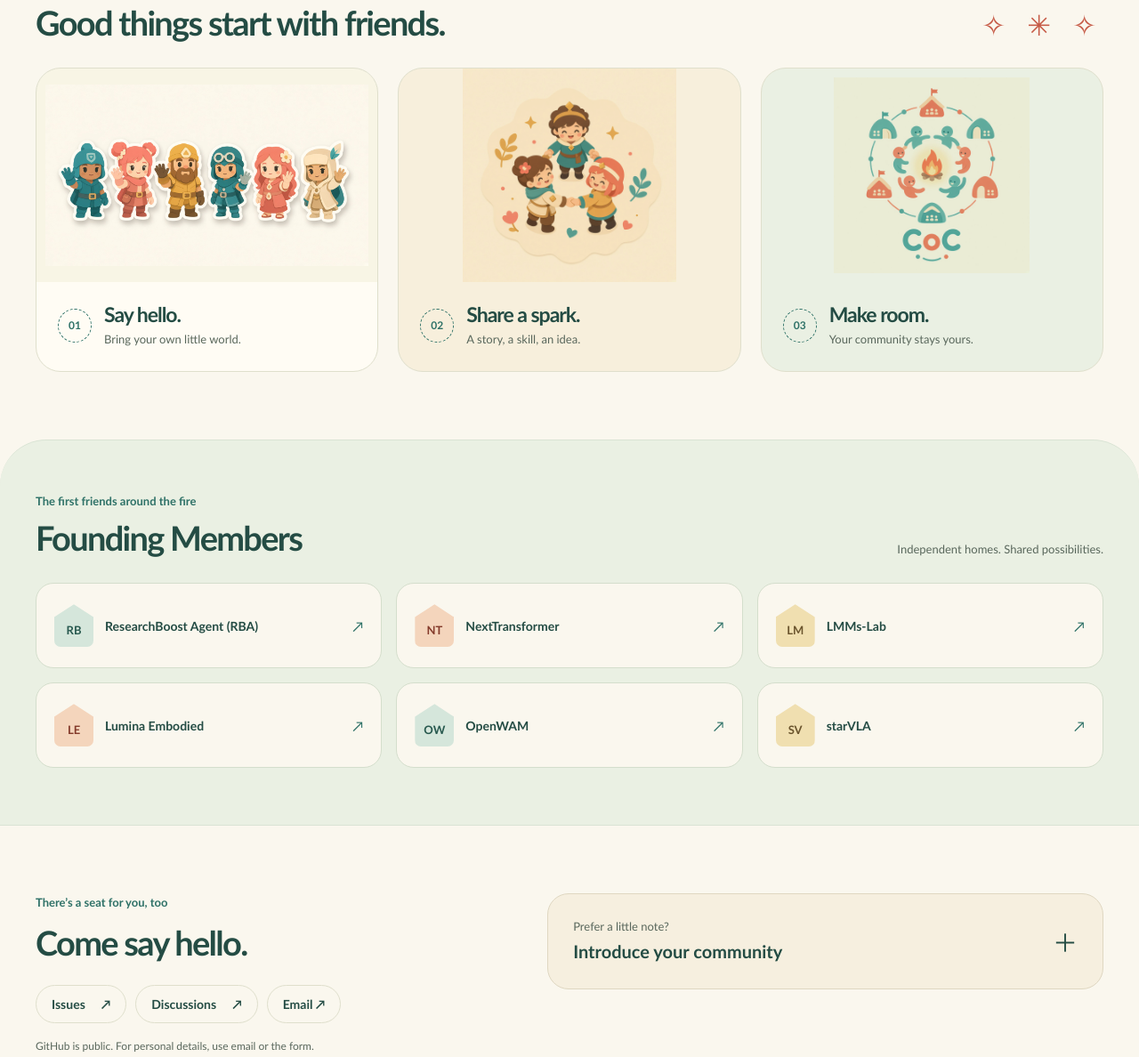
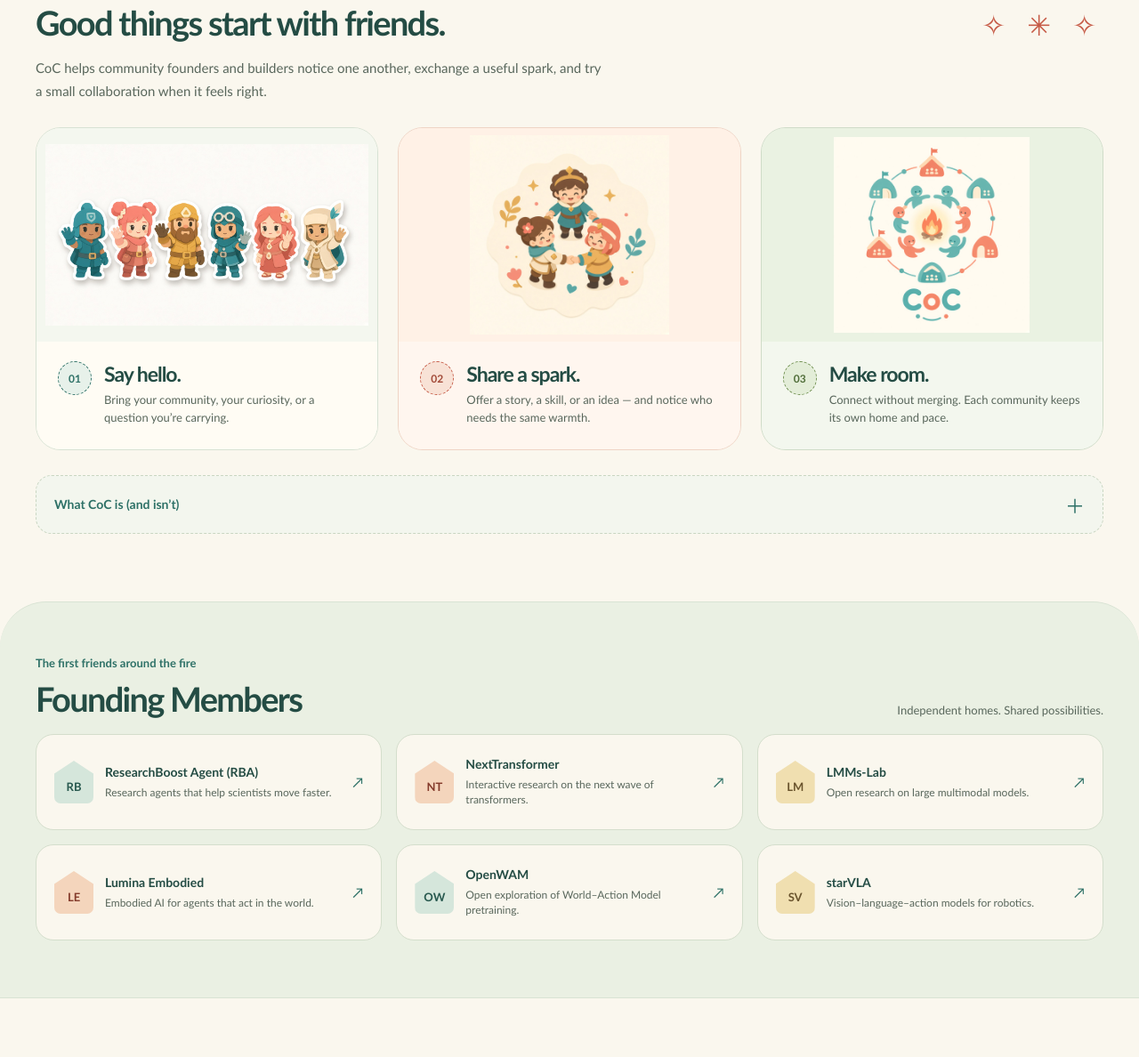
Before and after one commit to Community-of-Community/Community-of-Community.github.io, a plain HTML site: page index.html in a window 1280 px wide. Shown: the part 732-1920 px from the top of the page at 89% size. Drawn offline with Linux system fonts and the light colour scheme.

Commit message:
Restore foldable intro copy, member blurbs, and story card color balance.
Co-authored-by: Cursor <cursoragent@cursor.com>

```diff
--- a/index.html
+++ b/index.html
@@ -30,29 +30,37 @@
         <div class="hero-copy">
           <p class="eyebrow"><span class="little-spark" aria-hidden="true">✳</span><span data-i18n="hero.eyebrow">A little hello. A whole new world.</span></p>
           <h1 id="hero-title"><span>Make friends</span> <span class="slogan-second">and <span class="coral-word">Shared</span><br>possibilities.</span></h1>
-          <p class="hero-description" data-i18n="hero.description">A public-benefit, non-commercial gathering place for independent communities.</p>
+          <p class="hero-description" data-i18n="hero.description">A public-benefit, non-commercial gathering place for independent communities to meet, share experience, and explore small collaborations — without replacing anyone’s home community.</p>
           <a class="button button-dark" href="#collaboration-form"><span data-i18n="hero.action">Come sit with us</span><span aria-hidden="true">↗</span></a>
         </div>
         <figure class="hero-visual"><span class="hello-sticker" aria-hidden="true" data-i18n="hero.hello">hello, friend!</span><img src="assets/coc-friends-campfire.jpg" width="1280" height="720" alt="Little friends share a campfire, surrounded by teal and coral community houses" data-i18n-alt="hero.imageAlt" fetchpriority="high"><figcaption><span class="tiny-heart" aria-hidden="true">♥</span><span data-i18n="hero.caption">Different homes. One warm fire.</span></figcaption></figure>
       </section>
       <section class="story-section page-width" id="story" aria-labelledby="story-title">
         <div class="section-heading"><h2 id="story-title" data-i18n="story.title">Good things start with friends.</h2><span class="drawn-stars" aria-hidden="true">✧ ✳ ✧</span></div>
+        <p class="story-lead" data-i18n="story.lead">CoC helps community founders and builders notice one another, exchange a useful spark, and try a small collaboration when it feels right.</p>
         <div class="story-grid">
-          <figure class="story-card story-wave"><img src="assets/coc-friends-wave.jpg" width="1280" height="720" loading="lazy" alt="Six cheerful little friends waving hello" data-i18n-alt="story.waveAlt"><figcaption><span class="story-number" aria-hidden="true">01</span><div><h3 data-i18n="story.oneTitle">Say hello.</h3><p data-i18n="story.oneBody">Bring your own little world.</p></div></figcaption></figure>
-          <figure class="story-card story-circle"><img src="assets/coc-friends-circle.jpg" width="1024" height="1024" loading="lazy" alt="Three friends hold hands in a circle" data-i18n-alt="story.circleAlt"><figcaption><span class="story-number" aria-hidden="true">02</span><div><h3 data-i18n="story.twoTitle">Share a spark.</h3><p data-i18n="story.twoBody">A story, a skill, an idea.</p></div></figcaption></figure>
-          <figure class="story-card story-homes"><img src="assets/coc-logo.jpg" width="1024" height="1024" loading="lazy" alt="Independent community houses connected around a shared fire, the CoC logo" data-i18n-alt="story.homesAlt"><figcaption><span class="story-number" aria-hidden="true">03</span><div><h3 data-i18n="story.threeTitle">Make room.</h3><p data-i18n="story.threeBody">Your community stays yours.</p></div></figcaption></figure>
+          <figure class="story-card story-wave"><img src="assets/coc-friends-wave.jpg" width="1280" height="720" loading="lazy" alt="Six cheerful little friends waving hello" data-i18n-alt="story.waveAlt"><figcaption><span class="story-number" aria-hidden="true">01</span><div><h3 data-i18n="story.oneTitle">Say hello.</h3><p data-i18n="story.oneBody">Bring your community, your curiosity, or a question you’re carrying.</p></div></figcaption></figure>
+          <figure class="story-card story-circle"><img src="assets/coc-friends-circle.jpg" width="1024" height="1024" loading="lazy" alt="Three friends hold hands in a circle" data-i18n-alt="story.circleAlt"><figcaption><span class="story-number" aria-hidden="true">02</span><div><h3 data-i18n="story.twoTitle">Share a spark.</h3><p data-i18n="story.twoBody">Offer a story, a skill, or an idea — and notice who needs the same warmth.</p></div></figcaption></figure>
+          <figure class="story-card story-homes"><img src="assets/coc-logo.jpg" width="1024" height="1024" loading="lazy" alt="Independent community houses connected around a shared fire, the CoC logo" data-i18n-alt="story.homesAlt"><figcaption><span class="story-number" aria-hidden="true">03</span><div><h3 data-i18n="story.threeTitle">Make room.</h3><p data-i18n="story.threeBody">Connect without merging. Each community keeps its own home and pace.</p></div></figcaption></figure>
         </div>
+        <details class="about-panel">
+          <summary><span data-i18n="about.summary">What CoC is (and isn’t)</span><span aria-hidden="true">＋</span></summary>
+          <div class="about-body">
+            <p data-i18n="about.one">We create space for introductions, mutual learning, and small public-benefit collaborations between independent communities.</p>
+            <p data-i18n="about.two">We do not run member communities, broker commercial access, or speak on anyone’s behalf. Participation is voluntary; privacy and attribution stay with the people involved.</p>
+          </div>
+        </details>
       </section>
       <section class="members-section" id="members" aria-labelledby="members-title">
         <div class="page-width">
           <div class="section-heading"><div><p class="eyebrow" data-i18n="members.eyebrow">The first friends around the fire</p><h2 id="members-title" data-i18n="members.title">Founding Members</h2></div><p class="members-note" data-i18n="members.note">Independent homes. Shared possibilities.</p></div>
           <ul class="member-grid">
-            <li><a class="member-card" href="https://ai4ai-for-anything.github.io/" target="_blank" rel="noopener noreferrer"><span class="member-house house-teal" aria-hidden="true">RB</span><strong>ResearchBoost Agent (RBA)</strong><span class="member-arrow" aria-hidden="true">↗</span></a></li>
-            <li><a class="member-card" href="https://interactive-active-ai.github.io/NextTransformer/" target="_blank" rel="noopener noreferrer"><span class="member-house house-coral" aria-hidden="true">NT</span><strong>NextTransformer</strong><span class="member-arrow" aria-hidden="true">↗</span></a></li>
-            <li><a class="member-card" href="https://www.lmms-lab.com/" target="_blank" rel="noopener noreferrer"><span class="member-house house-gold" aria-hidden="true">LM</span><strong>LMMs-Lab</strong><span class="member-arrow" aria-hidden="true">↗</span></a></li>
-            <li><a class="member-card" href="https://lumina-embodied.ai/" target="_blank" rel="noopener noreferrer"><span class="member-house house-coral" aria-hidden="true">LE</span><strong>Lumina Embodied</strong><span class="member-arrow" aria-hidden="true">↗</span></a></li>
-            <li><a class="member-card" href="https://openwam-official.github.io/" target="_blank" rel="noopener noreferrer"><span class="member-house house-teal" aria-hidden="true">OW</span><strong>OpenWAM</strong><span class="member-arrow" aria-hidden="true">↗</span></a></li>
-            <li><a class="member-card" href="https://github.com/starVLA/starVLA" target="_blank" rel="noopener noreferrer"><span class="member-house house-gold" aria-hidden="true">SV</span><strong>starVLA</strong><span class="member-arrow" aria-hidden="true">↗</span></a></li>
+            <li><a class="member-card" href="https://ai4ai-for-anything.github.io/" target="_blank" rel="noopener noreferrer"><span class="member-house house-teal" aria-hidden="true">RB</span><span class="member-copy"><strong>ResearchBoost Agent (RBA)</strong><span data-i18n="members.rba">Research agents that help scientists move faster.</span></span><span class="member-arrow" aria-hidden="true">↗</span></a></li>
+            <li><a class="member-card" href="https://interactive-active-ai.github.io/NextTransformer/" target="_blank" rel="noopener noreferrer"><span class="member-house house-coral" aria-hidden="true">NT</span><span class="member-copy"><strong>NextTransformer</strong><span data-i18n="members.nt">Interactive research on the next wave of transformers.</span></span><span class="member-arrow" aria-hidden="true">↗</span></a></li>
+            <li><a class="member-card" href="https://www.lmms-lab.com/" target="_blank" rel="noopener noreferrer"><span class="member-house house-gold" aria-hidden="true">LM</span><span class="member-copy"><strong>LMMs-Lab</strong><span data-i18n="members.lm">Open research on large multimodal models.</span></span><span class="member-arrow" aria-hidden="true">↗</span></a></li>
+            <li><a class="member-card" href="https://lumina-embodied.ai/" target="_blank" rel="noopener noreferrer"><span class="member-house house-coral" aria-hidden="true">LE</span><span class="member-copy"><strong>Lumina Embodied</strong><span data-i18n="members.le">Embodied AI for agents that act in the world.</span></span><span class="member-arrow" aria-hidden="true">↗</span></a></li>
+            <li><a class="member-card" href="https://openwam-official.github.io/" target="_blank" rel="noopener noreferrer"><span class="member-house house-teal" aria-hidden="true">OW</span><span class="member-copy"><strong>OpenWAM</strong><span data-i18n="members.ow">Open exploration of World–Action Model pretraining.</span></span><span class="member-arrow" aria-hidden="true">↗</span></a></li>
+            <li><a class="member-card" href="https://github.com/starVLA/starVLA" target="_blank" rel="noopener noreferrer"><span class="member-house house-gold" aria-hidden="true">SV</span><span class="member-copy"><strong>starVLA</strong><span data-i18n="members.sv">Vision–language–action models for robotics.</span></span><span class="member-arrow" aria-hidden="true">↗</span></a></li>
           </ul>
         </div>
       </section>
--- a/main.js
+++ b/main.js
@@ -9,24 +9,34 @@ const translations = {
     "nav.contact": "Say hello ↗",
     "language.label": "Language",
     "hero.eyebrow": "A little hello. A whole new world.",
-    "hero.description": "A public-benefit, non-commercial gathering place for independent communities.",
+    "hero.description": "A public-benefit, non-commercial gathering place for independent communities to meet, share experience, and explore small collaborations — without replacing anyone’s home community.",
     "hero.action": "Come sit with us",
     "hero.hello": "hello, friend!",
     "hero.imageAlt": "Little friends share a campfire, surrounded by teal and coral community houses",
     "hero.caption": "Different homes. One warm fire.",
     "story.title": "Good things start with friends.",
+    "story.lead": "CoC helps community founders and builders notice one another, exchange a useful spark, and try a small collaboration when it feels right.",
     "story.waveAlt": "Six cheerful little friends waving hello",
     "story.circleAlt": "Three friends hold hands in a circle",
     "story.homesAlt": "Independent community houses connected around a shared fire, the CoC logo",
     "story.oneTitle": "Say hello.",
-    "story.oneBody": "Bring your own little world.",
+    "story.oneBody": "Bring your community, your curiosity, or a question you’re carrying.",
     "story.twoTitle": "Share a spark.",
-    "story.twoBody": "A story, a skill, an idea.",
+    "story.twoBody": "Offer a story, a skill, or an idea — and notice who needs the same warmth.",
     "story.threeTitle": "Make room.",
-    "story.threeBody": "Your community stays yours.",
+    "story.threeBody": "Connect without merging. Each community keeps its own home and pace.",
+    "about.summary": "What CoC is (and isn’t)",
+    "about.one": "We create space for introductions, mutual learning, and small public-benefit collaborations between independent communities.",
+    "about.two": "We do not run member communities, broker commercial access, or speak on anyone’s behalf. Participation is voluntary; privacy and attribution stay with the people involved.",
     "members.eyebrow": "The first friends around the fire",
     "members.title": "Founding Members",
     "members.note": "Independent homes. Shared possibilities.",
+    "members.rba": "Research agents that help scientists move faster.",
+    "members.nt": "Interactive research on the next wave of transformers.",
+    "members.lm": "Open research on large multimodal models.",
+    "members.le": "Embodied AI for agents that act in the world.",
+    "members.ow": "Open exploration of World–Action Model pretraining.",
+    "members.sv": "Vision–language–action models for robotics.",
     "contact.eyebrow": "There’s a seat for you, too",
     "contact.title": "Come say hello.",
     "contact.email": "Email ↗",
@@ -60,24 +70,34 @@ const translations = {
     "nav.contact": "打个招呼 ↗",
     "language.label": "语言",
     "hero.eyebrow": "一声你好，一个新世界。",
-    "hero.description": "独立社区的公益、非商业相聚空间。",
+    "hero.description": "一个公益、非商业的相聚空间，让独立社区彼此遇见、交流经验，并在合适时尝试小小的协作——不替代任何社区自己的家园。",
     "hero.action": "来，一起围炉坐坐",
     "hero.hello": "你好呀，朋友！",
     "hero.imageAlt": "小伙伴围炉而坐，周围是青绿与珊瑚色的社区小房子",
     "hero.caption": "各有小家，共享温暖。",
     "story.title": "好事情，从交朋友开始。",
+    "story.lead": "CoC 希望帮助社区创始人与建设者看见彼此，交换有用的火花，并在感觉合适时尝试一次小小的协作。",
     "story.waveAlt": "六位可爱的小伙伴挥手打招呼",
     "story.circleAlt": "三位朋友手拉手围成一圈",
     "story.homesAlt": "独立社区的小房子围绕篝火相连，组成 CoC 标志",
     "story.oneTitle": "打个招呼。",
-    "story.oneBody": "带上你的小小世界。",
+    "story.oneBody": "带上你的社区、好奇，或一个正在背着的问题。",
     "story.twoTitle": "分享火花。",
-    "story.twoBody": "一个故事，一项技能，一个点子。",
+    "story.twoBody": "分享一个故事、一项技能或一个点子，看看谁也需要这份温暖。",
     "story.threeTitle": "留个位置。",
-    "story.threeBody": "你的社区，依然是你的。",
+    "story.threeBody": "连接，但不合并。每个社区仍保有自己的家园与节奏。",
+    "about.summary": "CoC 是什么（以及不是什么）",
+    "about.one": "我们为独立社区之间的介绍、相互学习，以及小型公益协作创造空间。",
+    "about.two": "我们不代管成员社区、不做商业撮合，也不代表任何一方发声。参与出于自愿；隐私与署名归当事人。",
     "members.eyebrow": "最先围炉而坐的朋友们",
     "members.title": "创始成员",
     "members.note": "各自独立，一起探索可能。",
+    "members.rba": "帮助科研人员加速研究的智能体社区。",
+    "members.nt": "面向下一代 Transformer 的交互式研究社区。",
+    "members.lm": "大型多模态模型的开放研究实验室。",
+    "members.le": "面向具身智能与行动智能体的研究社区。",
+    "members.ow": "开放探索 World–Action Model 预训练。",
+    "members.sv": "面向机器人的视觉—语言—行动模型。",
     "contact.eyebrow": "也为你留了一个位置",
     "contact.title": "来打个招呼吧。",
     "contact.email": "联系邮箱 ↗",
--- a/styles.css
+++ b/styles.css
@@ -43,7 +43,7 @@ h1, h2, h3 { letter-spacing: -.045em; font-weight: 800; }
 h1 { margin-block: 20px 22px; font-size: clamp(42px, 4.55vw, 65px); line-height: 1.08; }
 h1 > span { display: block; }
 .coral-word { color: var(--coral); }
-.hero-description { max-width: 365px; margin-bottom: 26px; color: var(--muted); font-size: 16px; line-height: 1.65; }
+.hero-description { max-width: 430px; margin-bottom: 26px; color: var(--muted); font-size: 16px; line-height: 1.7; }
 .button { display: inline-flex; justify-content: center; align-items: center; gap: 20px; min-height: 48px; padding: 14px 22px; border: 1px solid transparent; border-radius: 28px; font-size: 14px; font-weight: 700; transition: transform .2s, background .2s; }
 .button:hover { transform: translateY(-2px); }
 .button-dark { color: var(--cream); background: var(--ink); }
@@ -55,33 +55,49 @@ h1 > span { display: block; }
 .hero-visual figcaption { display: flex; justify-content: center; align-items: center; gap: 9px; margin-top: 30px; font-size: 14px; font-weight: 700; }
 .tiny-heart { color: var(--coral); font-size: 19px; }
 .story-section { padding-bottom: 76px; }
-.section-heading { display: flex; align-items: end; justify-content: space-between; gap: 24px; margin-bottom: 28px; }
+.section-heading { display: flex; align-items: end; justify-content: space-between; gap: 24px; margin-bottom: 16px; }
 h2 { font-size: clamp(26px, 3vw, 38px); line-height: 1.2; }
 .drawn-stars { color: var(--coral); font-size: 32px; letter-spacing: 8px; }
+.story-lead { max-width: 640px; margin: 0 0 28px; color: var(--muted); font-size: 15px; line-height: 1.7; }
 .story-grid { display: grid; grid-template-columns: repeat(3, 1fr); gap: 22px; }
 .story-card { overflow: hidden; border: 1px solid var(--line); border-radius: 28px; background: #fffcf4; }
-.story-card > img { width: 100%; height: 240px; object-fit: cover; mix-blend-mode: multiply; }
-.story-wave > img { object-fit: contain; padding: 10px; background: #f8f8f0; }
-.story-circle { background: #f7efdc; }
-.story-circle > img { object-fit: contain; }
-.story-homes { background: #eaf0e3; }
-.story-homes > img { object-fit: contain; padding: 10px; }
-.story-card figcaption { display: flex; align-items: center; gap: 14px; padding: 22px 24px 25px; }
+.story-card > img { width: 100%; height: 240px; object-fit: cover; background: #fffcf4; }
+.story-wave { background: #fffcf4; border-color: #d7e2d4; }
+.story-wave > img { object-fit: contain; padding: 10px; background: #f4f7ef; }
+.story-wave .story-number { border-color: var(--teal); color: var(--teal); background: #e7f1ea; }
+.story-wave figcaption { background: #fffcf4; }
+.story-circle { background: #fff6ef; border-color: #efd4c5; }
+.story-circle > img { object-fit: contain; padding: 8px; background: #fff1e6; }
+.story-circle .story-number { border-color: var(--coral); color: #a24a38; background: #f8e2d6; }
+.story-circle figcaption { background: #fff6ef; }
+.story-homes { background: #f3f7ee; border-color: #cfdcc8; }
+.story-homes > img { object-fit: contain; padding: 10px; background: #eaf2e2; }
+.story-homes .story-number { border-color: #6f8f4f; color: #4f6d38; background: #e3edd8; }
+.story-homes figcaption { background: #f3f7ee; }
+.story-card figcaption { display: flex; align-items: flex-start; gap: 14px; padding: 22px 24px 25px; }
 .story-number { display: grid; place-items: center; flex-shrink: 0; width: 38px; height: 38px; border: 1px dashed var(--teal); border-radius: 50%; color: var(--teal); font-size: 12px; font-weight: 700; }
 h3 { margin-bottom: 5px; font-size: 23px; }
-.story-card p { color: var(--muted); font-size: 13px; line-height: 1.5; }
+.story-card p { color: var(--muted); font-size: 13px; line-height: 1.55; }
+.about-panel { margin-top: 28px; border: 1px dashed #c9d6c2; border-radius: 18px; background: #f3f6ee; }
+.about-panel > summary { display: flex; justify-content: space-between; align-items: center; gap: 16px; padding: 16px 20px; list-style: none; font-size: 14px; font-weight: 700; color: var(--teal); }
+.about-panel > summary::-webkit-details-marker { display: none; }
+.about-panel[open] > summary span:last-child { transform: rotate(45deg); }
+.about-panel > summary span:last-child { transition: transform .2s; font-size: 22px; }
+.about-body { display: grid; gap: 10px; padding: 0 20px 18px; color: var(--muted); font-size: 14px; line-height: 1.7; }
 .members-section { padding-block: 58px 64px; border-block: 1px solid #d9e3d4; background: #eaf0e3; border-radius: 52px 52px 0 0; }
 .members-section .eyebrow { margin-bottom: 8px; }
 .members-note { color: var(--muted); font-size: 13px; line-height: 1.5; }
 .member-grid { display: grid; grid-template-columns: repeat(3, 1fr); gap: 16px; padding: 0; margin: 0; list-style: none; }
-.member-card { display: flex; align-items: center; gap: 13px; min-height: 96px; padding: 20px; border: 1px solid #d4decc; border-radius: 20px; background: var(--cream); transition: transform .2s, border-color .2s; }
+.member-card { display: flex; align-items: center; gap: 13px; min-height: 108px; padding: 18px 20px; border: 1px solid #d4decc; border-radius: 20px; background: var(--cream); transition: transform .2s, border-color .2s; }
 .member-card:hover { transform: translateY(-3px); border-color: var(--teal); }
-.member-card strong { font-size: 14px; line-height: 1.5; overflow-wrap: anywhere; }
+.member-copy { display: grid; gap: 4px; min-width: 0; }
+.member-card strong { font-size: 14px; line-height: 1.35; overflow-wrap: anywhere; }
+.member-copy > span { color: var(--muted); font-size: 12px; line-height: 1.45; }
 .member-house { display: grid; place-items: center; flex-shrink: 0; width: 44px; height: 48px; padding-top: 10px; border-radius: 7px; clip-path: polygon(50% 0, 100% 30%, 100% 100%, 0 100%, 0 30%); font-size: 13px; font-weight: 800; }
 .house-teal { background: #d5e6db; color: #28594f; }
 .house-coral { background: #f4d5bc; color: #843b2b; }
 .house-gold { background: #f0dfb0; color: #6a542d; }
-.member-arrow { margin-left: auto; color: var(--teal); }
+.member-arrow { margin-left: auto; color: var(--teal); flex-shrink: 0; }
 .contact-section { display: grid; grid-template-columns: .9fr 1.1fr; align-items: start; gap: 64px; padding-block: 76px; }
 .contact-copy .eyebrow { margin-bottom: 12px; }
 .contact-links { display: flex; flex-wrap: wrap; gap: 10px; margin-block: 24px 16px; }
@@ -155,7 +171,9 @@ h3 { margin-bottom: 5px; font-size: 23px; }
   .members-section { padding-block: 38px 42px; border-radius: 32px 32px 0 0; }
   .members-section .section-heading { flex-direction: column; gap: 10px; }
   .member-grid { grid-template-columns: 1fr; gap: 12px; }
-  .member-card { min-height: 82px; padding: 15px 18px; }
+  .member-card { min-height: 96px; padding: 15px 18px; }
+  .about-panel > summary { padding: 14px 16px; font-size: 13px; }
+  .about-body { padding: 0 16px 16px; font-size: 13px; }
   .contact-section { grid-template-columns: 1fr; gap: 28px; padding-block: 46px; }
   .contact-boundary { max-width: none; }
   .form-summary { padding: 24px 20px; }
```
